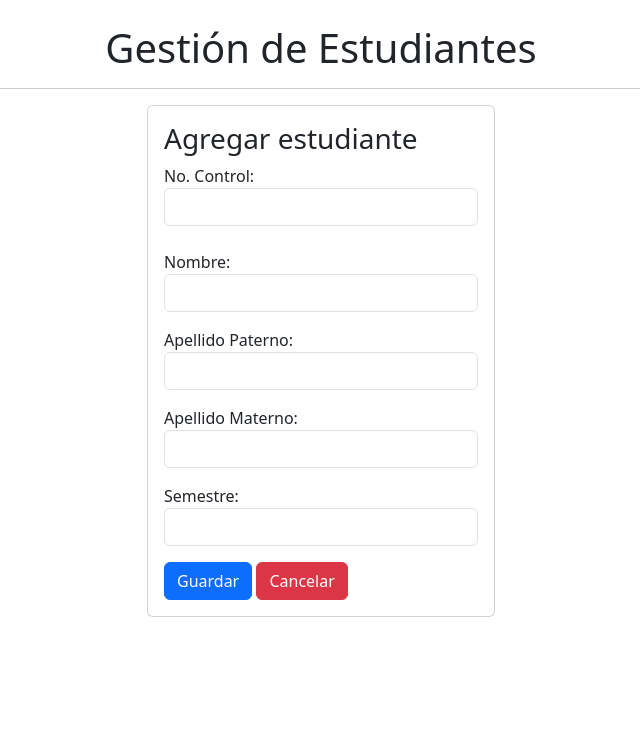
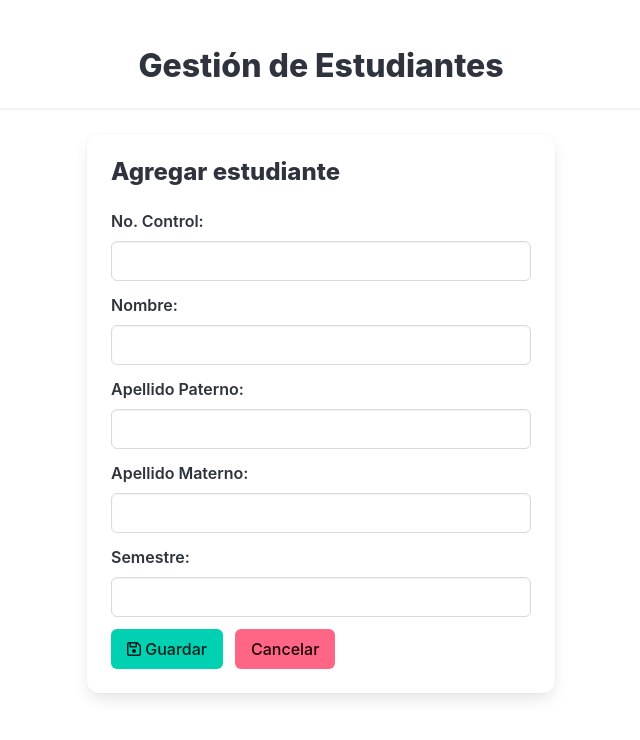
Before and after one commit to Garcia-Perez-Emiliano/Proyecto_22590416, a Flask app: page /estudiantes/new in a window 1280 px wide. Shown: the top 740 px of the page, without its empty margins (319-959 px from the left). Run offline with Flask 3, Linux system fonts and the light colour scheme; some libraries are stand-ins or nearby versions.

Commit message:
actualizacion 2

```diff
--- a/templates/base.html
+++ b/templates/base.html
@@ -1,18 +1,21 @@
 <!DOCTYPE html>
-<html lang="es">
+<html lang="es" class="theme-light">
 <head>
     <meta charset="UTF-8">
     <meta name="viewport" content="width=device-width, initial-scale=1.0">
-    <link href="https://cdn.jsdelivr.net/npm/bootstrap@5.3.3/dist/css/bootstrap.min.css" rel="stylesheet" integrity="sha384-QWTKZyjpPEjISv5WaRU9OFeRpok6YctnYmDr5pNlyT2bRjXh0JMhjY6hW+ALEwIH" crossorigin="anonymous">
+    <link rel="stylesheet" href="https://cdn.jsdelivr.net/npm/bulma@1.0.0/css/bulma.min.css">
+    <script src="https://kit.fontawesome.com/ee9903c79f.js" crossorigin="anonymous"></script>
     <title>{% block title %}{% endblock %}</title>
 </head>
 <body>
-    <div class="container mt-4">
-        <h1 class="text-center">Gestión de Estudiantes</h1>
-        <hr>
-        <div class="container w-80">
-            {% block content %}{% endblock %}
+    <section class="section">
+        <div class="container">
+            <h1 class="title has-text-centered">Gestión de Estudiantes</h1>
+            <hr>
+            <div class="container is-max-desktop">
+                {% block content %}{% endblock %}
+            </div>
         </div>
-    </div>
+    </section>
 </body>
 </html>
--- a/templates/create_estudiante.html
+++ b/templates/create_estudiante.html
@@ -1,45 +1,73 @@
 {% extends 'base.html' %}
-{% block title%} Agregar Estudiante {% endblock %}
-{% block content%}
-<div class="row">
-    <div class="col">
-    </div>
-    <div class="col">
-        <div class="card ">
-            <div class="card-body">
-                <h3 class="card-title">Agregar estudiante</h3>
+{% block title %}Agregar Estudiante{% endblock %}
+
+{% block content %}
+
+<div class="columns is-centered">
+    <div class="column is-half">
+
+        <div class="card">
+            <div class="card-content">
+
+                <p class="title is-4">Agregar estudiante</p>
+
                 <form action="{{ url_for('create_estudiante') }}" method="POST">
-                    <div class="form-group mb-4">
-                        <label for="no_control">No. Control:</label>
-                        <input type="text" class="form-control" id="no_control" name="no_control" required>
+
+                    <div class="field">
+                        <label class="label">No. Control:</label>
+                        <div class="control">
+                            <input class="input" type="text" id="no_control" name="no_control" required>
+                        </div>
                     </div>
-                    <div class="form-group mb-3">
-                        <label for="nombre">Nombre:</label>
-                        <input type="text" class="form-control" id="nombre" name="nombre" required>
+
+                    <div class="field">
+                        <label class="label">Nombre:</label>
+                        <div class="control">
+                            <input class="input" type="text" id="nombre" name="nombre" required>
+                        </div>
                     </div>
-                    <div class="form-group mb-3">
-                        <label for="ap_paterno">Apellido Paterno:</label>
-                        <input type="text" class="form-control" id="ap_paterno" name="ap_paterno" required>
+
+                    <div class="field">
+                        <label class="label">Apellido Paterno:</label>
+                        <div class="control">
+                            <input class="input" type="text" id="ap_paterno" name="ap_paterno" required>
+                        </div>
                     </div>
-                    <div class="form-group mb-3">
-                        <label for="ap_materno">Apellido Materno:</label>
-                        <input type="text" class="form-control" id="ap_materno" name="ap_materno" required>
+
+                    <div class="field">
+                        <label class="label">Apellido Materno:</label>
+                        <div class="control">
+                            <input class="input" type="text" id="ap_materno" name="ap_materno" required>
+                        </div>
                     </div>
-                    <div class="form-group mb-3">
-                        <label for="semestre">Semestre:</label>
-                        <input type="number" class="form-control" id="semestre" name="semestre" required>
+
+                    <div class="field">
+                        <label class="label">Semestre:</label>
+                        <div class="control">
+                            <input class="input" type="number" id="semestre" name="semestre" required>
+                        </div>
                     </div>
-                    <button type="submit" class="btn btn-primary">Guardar</button>
-                    <a href="{{ url_for('index') }}" class="btn btn-danger ">Cancelar</a>
+
+                    <div class="field is-grouped">
+                        <div class="control">
+                            <button type="submit" class="button is-primary">
+                                <i class="fa-regular fa-floppy-disk"></i>
+                                  &nbsp;Guardar
+                            </button>
+                        </div>
+                        <div class="control">
+                            <a href="{{ url_for('index') }}" class="button is-danger">
+                                Cancelar
+                            </a>
+                        </div>
+                    </div>
 
                 </form>
+
             </div>
         </div>
-    </div>
-    <div class="col">
+
     </div>
 </div>
 
-
-
-{% endblock%}
+{% endblock %}
```
Also changed, not shown: templates/index.html (+26 -9 lines), templates/update_estudiante.html (+77 -26 lines).
